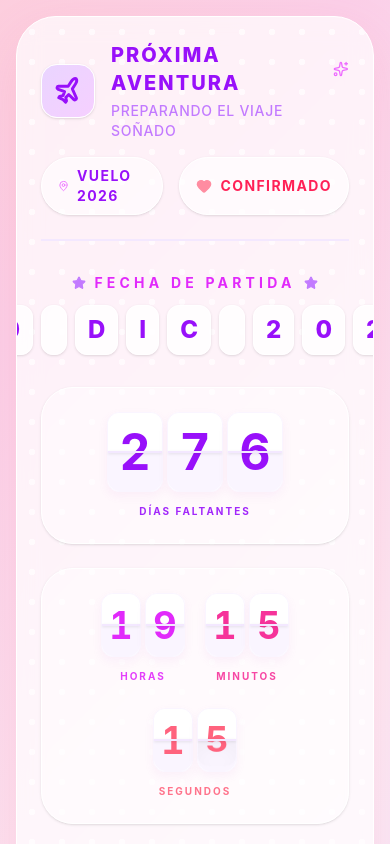
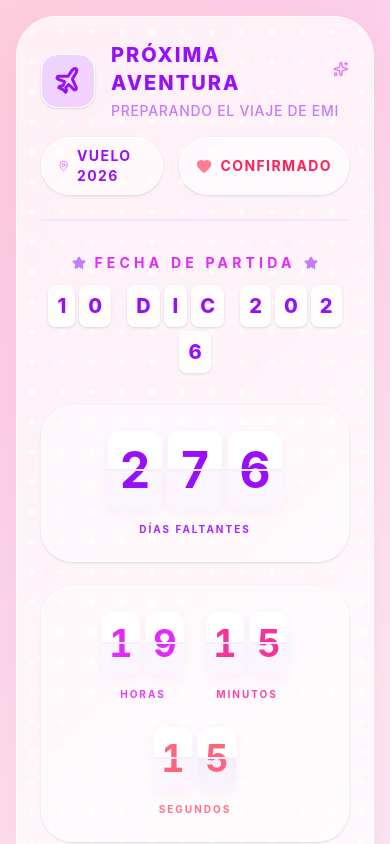
Before and after one commit to nocodepipegarcia/cumple-emi, a React (Vite) app: page / in a window 390 px wide. Shown: the top 844 px of the page. Built offline with nearby package versions, Linux system fonts and the light colour scheme.

Commit message:
fix: mejoras mobile - fecha completa, espacios sin cuadros, línea más delgada y texto actualizado

```diff
--- a/src/App.jsx
+++ b/src/App.jsx
@@ -99,7 +99,7 @@ const FlipCard = ({ char, colorClass, isLarge }) => {
             )}
 
             {/* Bisagra / Línea central suave */}
-            <div className="absolute top-1/2 left-0 w-full h-[2px] bg-purple-100 -translate-y-1/2 z-20 shadow-sm"></div>
+            <div className="absolute top-1/2 left-0 w-full h-[1px] bg-purple-100 -translate-y-1/2 z-20"></div>
         </div>
     );
 };
@@ -185,7 +185,7 @@ export default function App() {
                                     Próxima Aventura <Sparkles size={18} className="text-fuchsia-400" />
                                 </h1>
                                 <p className="text-purple-400 font-medium text-sm tracking-wider uppercase mt-1">
-                                    Preparando el Viaje Soñado
+                                    Preparando el viaje de Emi
                                 </p>
                             </div>
                         </div>
@@ -207,12 +207,16 @@ export default function App() {
                     <p className="text-fuchsia-500 font-bold uppercase tracking-[0.3em] text-sm mb-3 flex items-center gap-2">
                         <Star size={14} className="text-purple-400 fill-purple-400" /> Fecha de Partida <Star size={14} className="text-purple-400 fill-purple-400" />
                     </p>
-                    <div className="flex gap-2">
-                        {"10 DIC 2026".split('').map((char, idx) => (
-                            <span key={idx} className={`text-2xl sm:text-3xl font-sans font-extrabold text-purple-600 bg-white/80 px-3 py-2 rounded-xl shadow-sm border border-white ${char === ' ' ? 'bg-transparent border-transparent px-1 shadow-none' : ''}`}>
-                                {char}
-                            </span>
-                        ))}
+                    <div className="flex flex-wrap justify-center gap-1 sm:gap-2">
+                        {"10 DIC 2026".split('').map((char, idx) =>
+                            char === ' ' ? (
+                                <div key={idx} className="w-2 sm:w-3" />
+                            ) : (
+                                <span key={idx} className="text-xl sm:text-3xl font-sans font-extrabold text-purple-600 bg-white/80 px-2 sm:px-3 py-1.5 sm:py-2 rounded-lg sm:rounded-xl shadow-sm border border-white">
+                                    {char}
+                                </span>
+                            )
+                        )}
                     </div>
                 </div>
 
```
